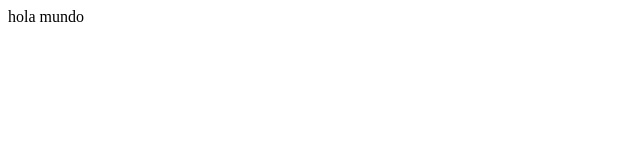
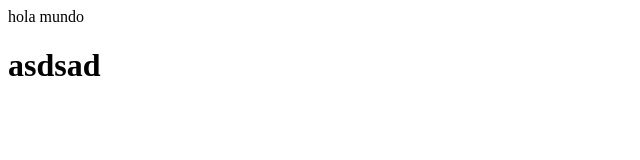
Before and after one commit to BryamT/libreria-papiro, a plain HTML site: page index.html in a window 1280 px wide. Shown: the whole page, without its empty margins (0-640 px from the left). Drawn offline with Linux system fonts and the light colour scheme.

Commit message:
se agrego un h1

```diff
--- a/index.html
+++ b/index.html
@@ -8,5 +8,6 @@
 </head>
 <body>
     hola mundo
+    <h1>asdsad</h1>
 </body>
 </html>
```
